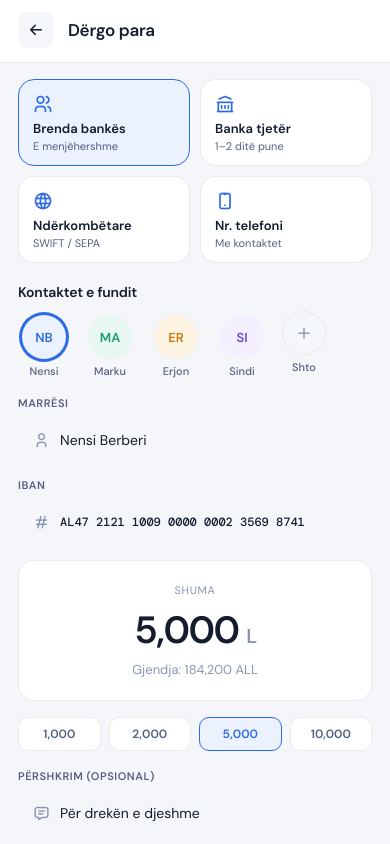
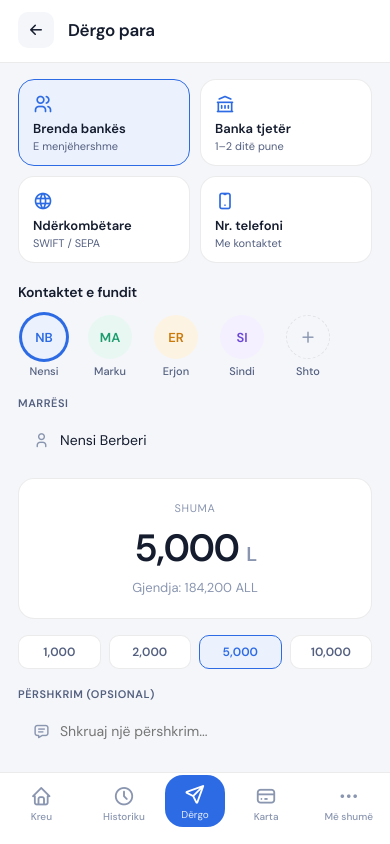
Before and after one commit to arlam15/ArlaBank, a React (Vite) app: page /transfer in a window 390 px wide. Built offline with nearby package versions, Linux system fonts and the light colour scheme.

Commit message:
Enhance Transfer component with IBAN and phone inputs
Added IBAN and phone number fields for local and phone transfer types. Updated state management for selected transfer type and contact.

```diff
--- a/src/screens/Transfer.jsx
+++ b/src/screens/Transfer.jsx
@@ -1,5 +1,6 @@
 import { useState } from 'react'
 import { useNavigate } from 'react-router-dom'
+import BottomNav from '../components/BottomNav'
 
 const transferTypes = [
   { id: 'internal', icon: 'ti-users', name: 'Brenda bankës', desc: 'E menjëhershme' },
@@ -35,9 +36,15 @@ export default function Transfer() {
   const navigate = useNavigate()
   const [selectedType, setSelectedType] = useState('internal')
   const [selectedContact, setSelectedContact] = useState(allContacts.internal[0])
+  const [amount, setAmount] = useState('5,000')
+  const [desc, setDesc] = useState('')
+  const [iban, setIban] = useState('')
+  const [phone, setPhone] = useState('')
+
   const contacts = allContacts[selectedType] || allContacts.internal
-  const [amount, setAmount] = useState('5,000')
-  const [desc, setDesc] = useState('Për drekën e djeshme')
+
+  const showIban = selectedType === 'local' || selectedType === 'intl'
+  const showPhone = selectedType === 'phone'
 
   return (
     <>
@@ -54,7 +61,12 @@ export default function Transfer() {
           {transferTypes.map(t => (
             <div
               key={t.id}
-              onClick={() => { setSelectedType(t.id); setSelectedContact(allContacts[t.id][0]); }}
+              onClick={() => {
+                setSelectedType(t.id)
+                setSelectedContact(allContacts[t.id][0])
+                setIban('')
+                setPhone('')
+              }}
               style={{
                 background: selectedType === t.id ? 'var(--primary-light)' : 'var(--surface)',
                 borderRadius: 'var(--radius)',
@@ -71,7 +83,7 @@ export default function Transfer() {
           ))}
         </div>
 
-        {/* Recent contacts */}
+        {/* Contacts */}
         <p className="section-title">Kontaktet e fundit</p>
         <div style={{ display: 'flex', gap: 14, padding: '0 18px 14px', overflowX: 'auto', scrollbarWidth: 'none' }}>
           {contacts.map(c => (
@@ -94,36 +106,52 @@ export default function Transfer() {
               <span>{c.name}</span>
             </div>
           ))}
-          <div className="contact-chip">
-            <div className="contact-av" style={{ background: 'var(--app-bg)', color: 'var(--text3)', border: '1px dashed var(--border)' }}>
+          <div className="contact-chip" style={{ padding: '4px' }}>
+            <div style={{ width: 44, height: 44, borderRadius: '50%', background: 'var(--app-bg)', color: 'var(--text3)', border: '1px dashed var(--border)', display: 'flex', alignItems: 'center', justifyContent: 'center' }}>
               <i className="ti ti-plus" style={{ fontSize: 17 }} aria-hidden="true" />
             </div>
             <span>Shto</span>
           </div>
         </div>
 
-        {/* Recipient info */}
+        {/* Recipient */}
         <div style={{ padding: '0 18px' }}>
           <label className="form-label">Marrësi</label>
           <div className="form-input has-value">
             <i className="ti ti-user" aria-hidden="true" />
-            <span>{selectedContact.name === 'Nensi' ? 'Nensi Berberi' : `${selectedContact.name} (kontakt)`}</span>
+            <span>{selectedContact.name === 'Nensi' && selectedType === 'internal' ? 'Nensi Berberi' : selectedContact.name}</span>
           </div>
 
-          {selectedType === 'phone' ? (
+          {/* IBAN — vetëm për local dhe intl, i shkrueshëm */}
+          {showIban && (
+            <>
+              <label className="form-label">IBAN</label>
+              <div className="form-input" style={{ background: 'var(--app-bg)', border: '1.5px solid var(--border)' }}>
+                <i className="ti ti-hash" aria-hidden="true" />
+                <input
+                  type="text"
+                  value={iban}
+                  onChange={e => setIban(e.target.value)}
+                  placeholder="AL47 2121 ..."
+                  style={{ border: 'none', background: 'transparent', outline: 'none', fontSize: 13, color: 'var(--text1)', fontFamily: 'var(--mono)', width: '100%' }}
+                />
+              </div>
+            </>
+          )}
+
+          {/* Telefoni — vetëm për phone */}
+          {showPhone && (
             <>
               <label className="form-label">Numri i telefonit</label>
-              <div className="form-input has-value">
+              <div className="form-input" style={{ background: 'var(--app-bg)', border: '1.5px solid var(--border)' }}>
                 <i className="ti ti-phone" aria-hidden="true" />
-                <span style={{ fontSize: 14 }}>{selectedContact.phone}</span>
-              </div>
-            </>
-    ) : (
-      <>
-    <label className="form-label">IBAN</label>
-    <div className="form-input has-value">
-      <i className="ti ti-hash" aria-hidden="true" />
-      <span style={{ fontSize: 12, fontFamily: 'var(--mono)' }}>{selectedContact.iban}</span>
+                <input
+                  type="text"
+                  value={phone || selectedContact.phone}
+                  onChange={e => setPhone(e.target.value)}
+                  placeholder="+355 6X XXX XXXX"
+                  style={{ border: 'none', background: 'transparent', outline: 'none', fontSize: 14, color: 'var(--text1)', fontFamily: 'var(--font)', width: '100%' }}
+                />
               </div>
             </>
           )}
@@ -136,21 +164,18 @@ export default function Transfer() {
           <p className="amount-sub">Gjendja: 184,200 ALL</p>
         </div>
 
-        {/* Numpad quick amounts */}
+        {/* Quick amounts */}
         <div style={{ display: 'flex', gap: 8, padding: '0 18px 4px' }}>
           {['1,000', '2,000', '5,000', '10,000'].map(a => (
             <div
               key={a}
               onClick={() => setAmount(a)}
               style={{
-                flex: 1,
-                padding: '8px 0',
-                textAlign: 'center',
+                flex: 1, padding: '8px 0', textAlign: 'center',
                 borderRadius: 10,
                 background: amount === a ? 'var(--primary-light)' : 'var(--surface)',
                 border: amount === a ? '1px solid var(--primary)' : '0.5px solid var(--border)',
-                fontSize: 12,
-                fontWeight: 600,
+                fontSize: 12, fontWeight: 600,
                 color: amount === a ? 'var(--primary)' : 'var(--text2)',
                 cursor: 'pointer',
               }}
@@ -161,7 +186,7 @@ export default function Transfer() {
         {/* Description */}
         <div style={{ padding: '14px 18px 0' }}>
           <label className="form-label">Përshkrim (opsional)</label>
-          <div className="form-input has-value" style={{ cursor: 'text' }}>
+          <div className="form-input" style={{ background: 'var(--app-bg)' }}>
             <i className="ti ti-message" aria-hidden="true" />
             <input
               type="text"
@@ -183,6 +208,8 @@ export default function Transfer() {
           </p>
         </div>
       </div>
+
+      <BottomNav />
     </>
   )
 }
```
Lines whose indentation alone changed are shown as unchanged.
